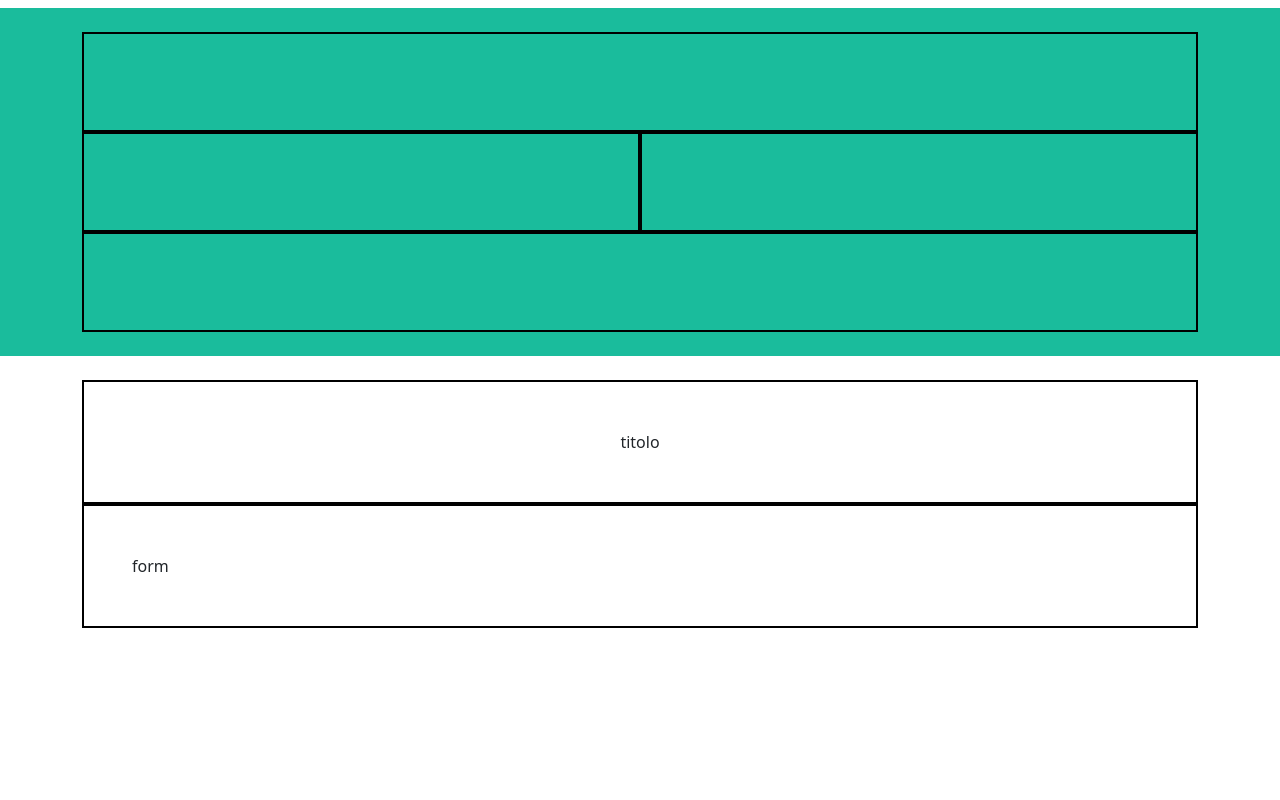
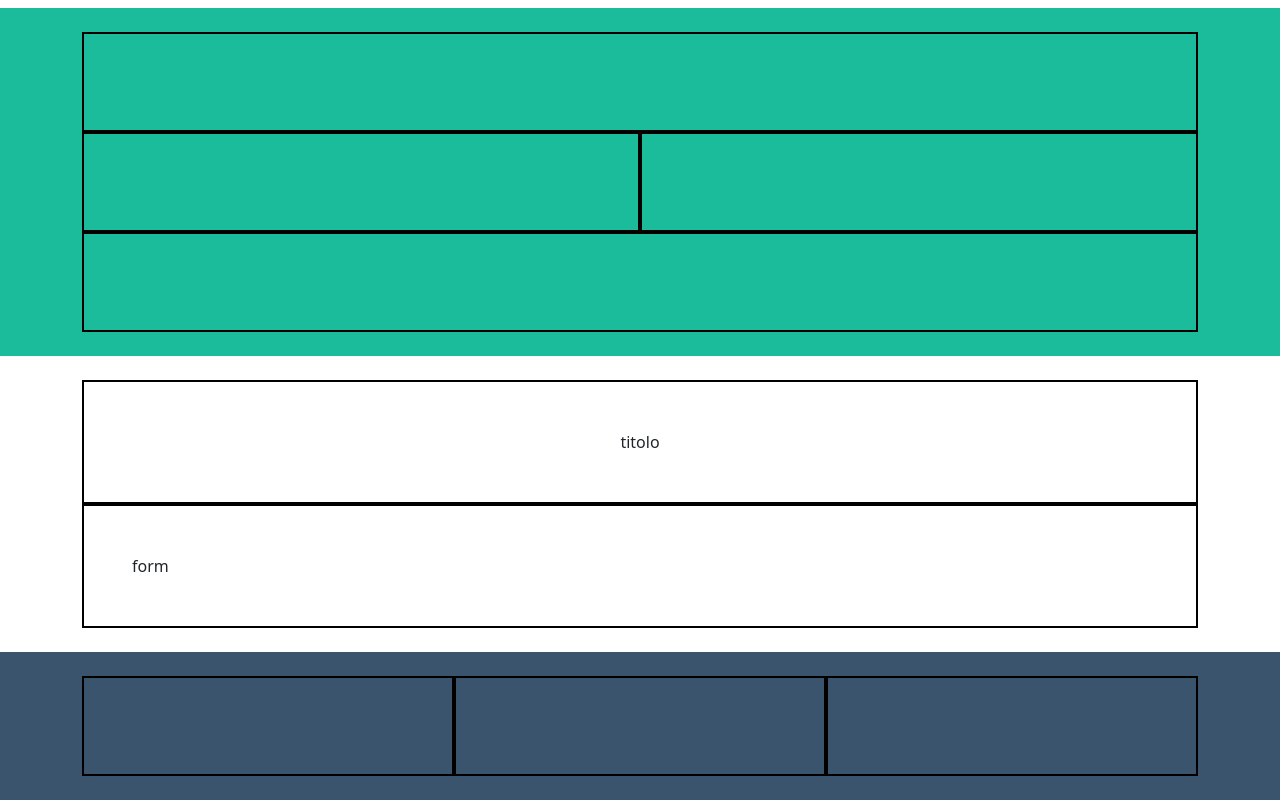
Before and after one commit to Brody14/html-css-bootstrap-freelancer, a plain HTML site: page index.html in a window 1280 px wide. Shown: the part 932-1732 px from the top of the page. Before the commit the page ends 1584 px from the top, so only its background shows below. Drawn offline with nearby package versions, Linux system fonts and the light colour scheme.

Commit message:
FEAT footer aside + STYLE

```diff
--- a/css/style.css
+++ b/css/style.css
@@ -23,6 +23,16 @@
 
 /* ABOUT */
 
+/* CONTACT-ME */
+
+/* FOOTER */
+
+/* REFERENCES */
+
+.information {
+    background-color: var(--br__bg-gray);
+}
+
 
 
 /* DEBUG */
--- a/index.html
+++ b/index.html
@@ -65,7 +65,7 @@
 
         </section>
 
-        <section class="contacts">
+        <section class="contact-me">
             <div class="container">
                 <div class="row justify-content-center">
                     <div class="text-center">titolo</div>
@@ -79,7 +79,20 @@
 
 
     <!-- FOOTER -->
+    <footer id="main-footer">
 
+        <aside class="information">
+            <div class="container">
+                <div class="row">
+                    <div class="col-md-4"></div>
+                    <div class="col-md-4"></div>
+                    <div class="col-md-4"></div>
+                </div>
+            </div>
+
+        </aside>
+
+    </footer>
 
 
 </body>
```
